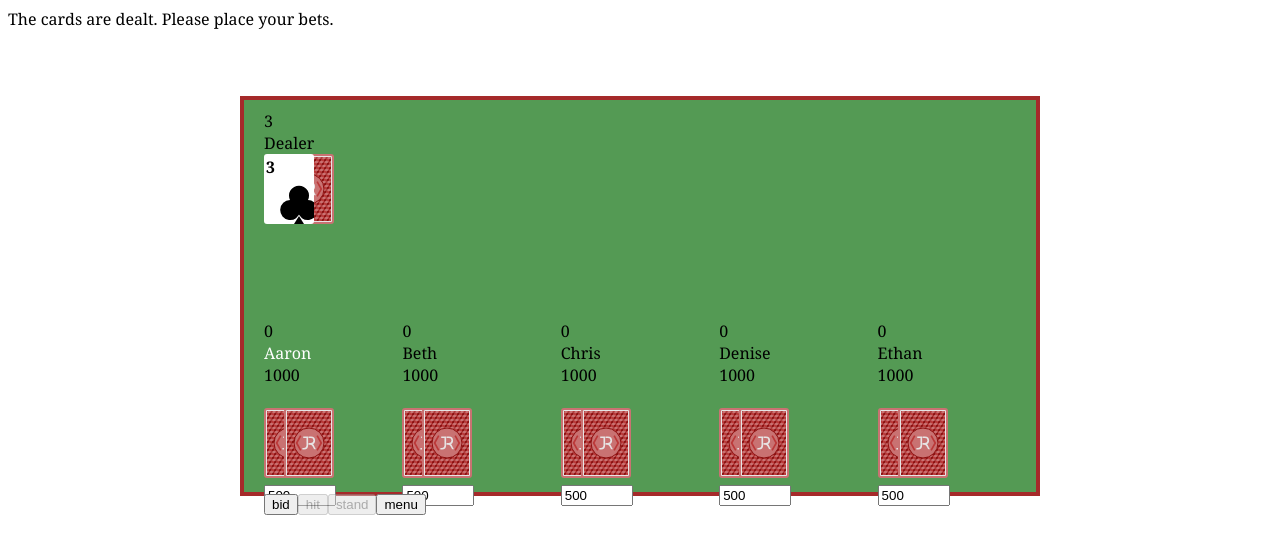
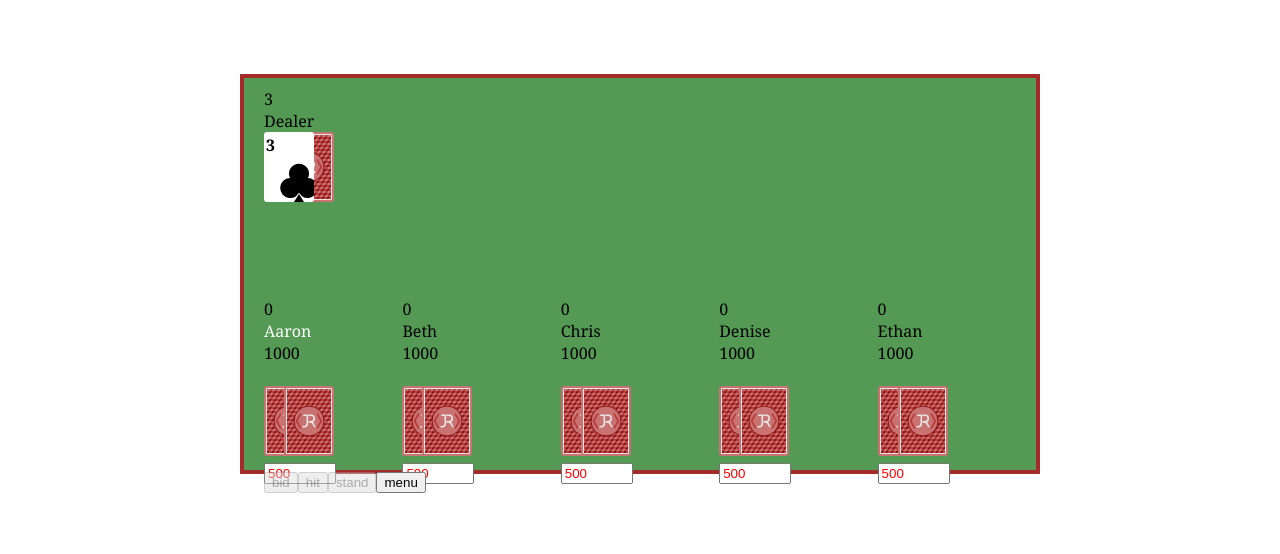
Before and after one commit to jon-r/jr_blackJack, a website: page blackJack.html in a window 1280 px wide. Both pictures are taken after a click on the input "Go". Drawn offline with Linux system fonts and the light colour scheme.

Commit message:
validity of bets

```diff
--- a/blackJack.css
+++ b/blackJack.css
@@ -50,6 +50,9 @@ html {
   content:"+";
 }
 
+.invalid {
+  color: red;
+}
 
 
 /*
--- a/sandbox.js
+++ b/sandbox.js
@@ -59,7 +59,8 @@ window.addEventListener("ready", (function (doc) {
 
       this.ui.panel.getElementsByClassName('ctrl-hit')[0].disabled = true;
       this.ui.panel.getElementsByClassName('ctrl-stand')[0].disabled = true;
-      this.ui.panel.getElementsByClassName('ctrl-bid')[0].disabled = false;
+
+
 
       setTimeout(() => {
         this.nextPlayer();
@@ -68,11 +69,14 @@ window.addEventListener("ready", (function (doc) {
         } else {
           this.current = 0;
           this.playerHit();
-          this.menu.setAnnounce('bets');
-          this.current++;
+
+          this.ui.panel.getElementsByClassName('ctrl-bid')[0].disabled = this.ui.checkAllBids();
+
+          this.nextPlayer();
         }
       }, 100);
     }
+
 
     placeBids() {
       let playerCount = this.players.length;
@@ -86,7 +90,7 @@ window.addEventListener("ready", (function (doc) {
       this.ui.panel.getElementsByClassName('ctrl-stand')[0].disabled = false;
       this.ui.panel.getElementsByClassName('ctrl-bid')[0].disabled = true;
 
-      this.menu.announce('first', this.players[this.current]);
+
       this.firstDeal();
     }
 
@@ -95,15 +99,17 @@ window.addEventListener("ready", (function (doc) {
       let dealer = this.players[0],
         playerCount = this.players.length;
 
-      for (let i = 1; i < playerCount; i++) { //skipping dealer
-        let player = this.players[i];
-        if (!player.skip)
-          this.ui.setMoney(i, player.getMoney(dealer.score, dealer.cardCount));
-      }
-
       if (playerCount == 1) {
         this.endAll();
       } else {
+
+
+        for (let i = 1; i < playerCount; i++) { //skipping dealer
+          let player = this.players[i];
+          if (!player.skip)
+            this.ui.setMoney(i, player.getMoney(dealer.score, dealer.cardCount));
+        }
+
         setTimeout(() => this.restart(), 5000);
       }
     }
@@ -132,9 +138,6 @@ window.addEventListener("ready", (function (doc) {
         this.ui.panel.getElementsByClassName('ctrl-stand')[0].disabled = true;
         this.autoPlay();
       } else {
-        let now = this.players[this.current - 1].name,
-          next = this.players[this.current].name;
-        this.menu.announce('stand', now, next);
         this.firstDeal();
       }
     }
@@ -192,17 +195,11 @@ window.addEventListener("ready", (function (doc) {
     constructor(table,optsFn) {
       this.build(table);
       this.form;
-      this.announcment;
       this.optsFn = optsFn;
     }
 
     build(table) {
-      let announce = table.parentElement.insertBefore(newEl('span', {
-          id : 'game_announcer',
-          class : 'announcer',
-          text : announcement('welcome')
-        }), table),
-        form = table.parentElement.insertBefore(newEl('form', {
+      let form = table.parentElement.insertBefore(newEl('form', {
           class : 'intro-form'
         }), table),
         rows = new Map([
@@ -214,8 +211,6 @@ window.addEventListener("ready", (function (doc) {
           ['p-5', ['Player 5', 'text', 'Ethan']],
           ['submit', ['New Game', 'submit', 'Go']]
         ]);
-
-
 
       for (let [name,arr] of rows) {
         let newLabel = newEl('label', {
@@ -254,18 +249,12 @@ window.addEventListener("ready", (function (doc) {
         form.classList.add('inactive');
       });
 
-      this.announce = announce;
       this.form = form;
-    }
-
-    setAnnounce(evt, ...str) {
-      this.announce.textContent = announcement(evt, ...str);
     }
 
     toggleForm() {
       this.form.classList.toggle('inactive');
     }
-
 
     setupGame(inputs) {
       let opts = {
@@ -313,7 +302,7 @@ window.addEventListener("ready", (function (doc) {
     }
 
     parseCard(cardArr) {
-      console.log(cardArr);
+
       let _0 = cardArr[0],
         _1 = cardArr[1],
         suits = ['diamonds', 'hearts', 'spades', 'clubs'],
@@ -362,14 +351,15 @@ window.addEventListener("ready", (function (doc) {
       let scoreStr = '0',
         endTurn = false,
         firstScore = this.cardCount < 3,
-        softAce = (this.hand[0] === 1 || this.hand[1] === 1),
+        softAce = this.hand.some(card => card.face == 'A'),
+          //(this.hand[0].face == 'A' || this.hand[1].face == 'A'),
         thisScore = this.score;
 
       if (firstScore && thisScore == 21) {
         scoreStr = `BlackJack ${thisScore}`;
         endTurn = true;
 
-      } else if (softAce) {
+      } else if (softAce && thisScore < 21) {
         scoreStr = `Soft ${thisScore}`;
         this.hardAce = false;
 
@@ -392,10 +382,6 @@ window.addEventListener("ready", (function (doc) {
       return {scoreStr,endTurn};
     }
 
-    setBid(bidNum) {
-      //this.money = this.money - bidNum;
-      this.bid = bidNum;
-    }
 
     getMoney(dealerScore, dealerCount) {
       let odds = 2,
@@ -492,13 +478,15 @@ window.addEventListener("ready", (function (doc) {
         let thisBid = newEl('input', {
           'type' : 'number',
           'class' : 'playerBet',
-          'min' : 100,
+          'min' : Math.max(100,playerObj.money),
           'max' : playerObj.money,
-          'step' : Math.min(50, playerObj.money),
           'value' : output.bid
         });
 
-        thisBid.addEventListener('change', () => checkInput(thisBid));
+        thisBid.addEventListener('change', (e) => {
+          let check = this.checkBid(e.target);
+          this.panel.getElementsByClassName('ctrl-bid')[0].disabled = check;
+        });
 
         output.childEls.bid = thisBid;
         parentEl.appendChild(thisBid);
@@ -558,6 +546,28 @@ window.addEventListener("ready", (function (doc) {
       bidInput.disabled = true;
 
       return bidInput.value;
+    }
+
+    checkBid(inputEl) {
+      let invalid = !inputEl.validity.valid;
+      if (invalid) {
+        inputEl.classList.add('invalid');
+      } else {
+        inputEl.classList.remove('invalid');
+      }
+      return invalid;
+    }
+
+    checkAllBids() {
+      let out = [];
+
+      this.playerOutputs.forEach((player,index) => {
+        if (!player.skip && index > 0) {
+          out.push(this.checkBid(player.childEls.bid));
+        }
+      });
+
+      return out.some(bool => bool == true);
     }
 
     setMoney(current, money) {
@@ -667,15 +677,6 @@ window.addEventListener("ready", (function (doc) {
     return element;
   }
 
-  function checkInput(inputEl) {
-
-
-
-    if (!inputEl.validity.valid) {
-      console.log(inputEl.validity);
-    }
-  }
-
   //http://stackoverflow.com/a/6921279
   function delay(fn, t) {
     // private instance variables
@@ -716,29 +717,6 @@ window.addEventListener("ready", (function (doc) {
     return self.delay(fn, t);
   }
 
-  function announcement(event, ...str) {
-    //str = str || Array(2);
-
-    let strings = {
-      'new' : `Welcome to blackjack. Choose your players`,
-      'bets' : `The cards are dealt. Please place your bets.`,
-      'low' : `${str[0]}, your bet is too low! Minimum bet £${str[1]}`,
-      'high' : `${str[0]}, you cannot afford that bet! You only have £${str[1]}`,
-      'first' : `The bids are in, ${str[0]} starts.`,
-      'stand' : `${str[0]} stands. ${str[1]}'s turn`,
-      'bust' : `${str[0]} busts! Time for ${str[1]}`,
-      'knockout' : `At the end of that round ${str[0]} knocked out! Time for another round.`,
-      'round-over' : `The round is over, on to the next!`,
-      'game-over' : `The game is up. Thank you for playing!`
-    };
-
-    return strings[event];
-  }
-
-
-
-
-
   return new BlackJack();
 
 }(document)));
```
